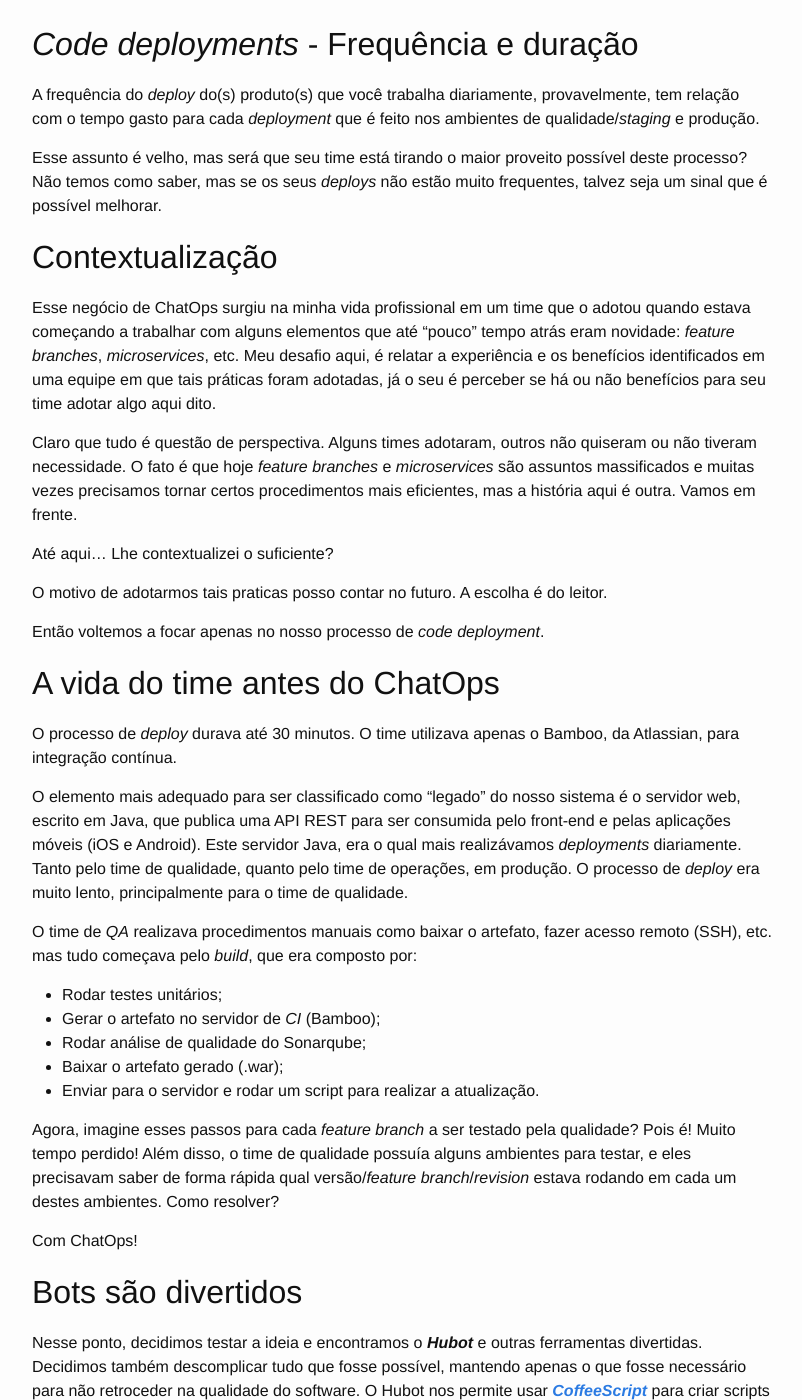
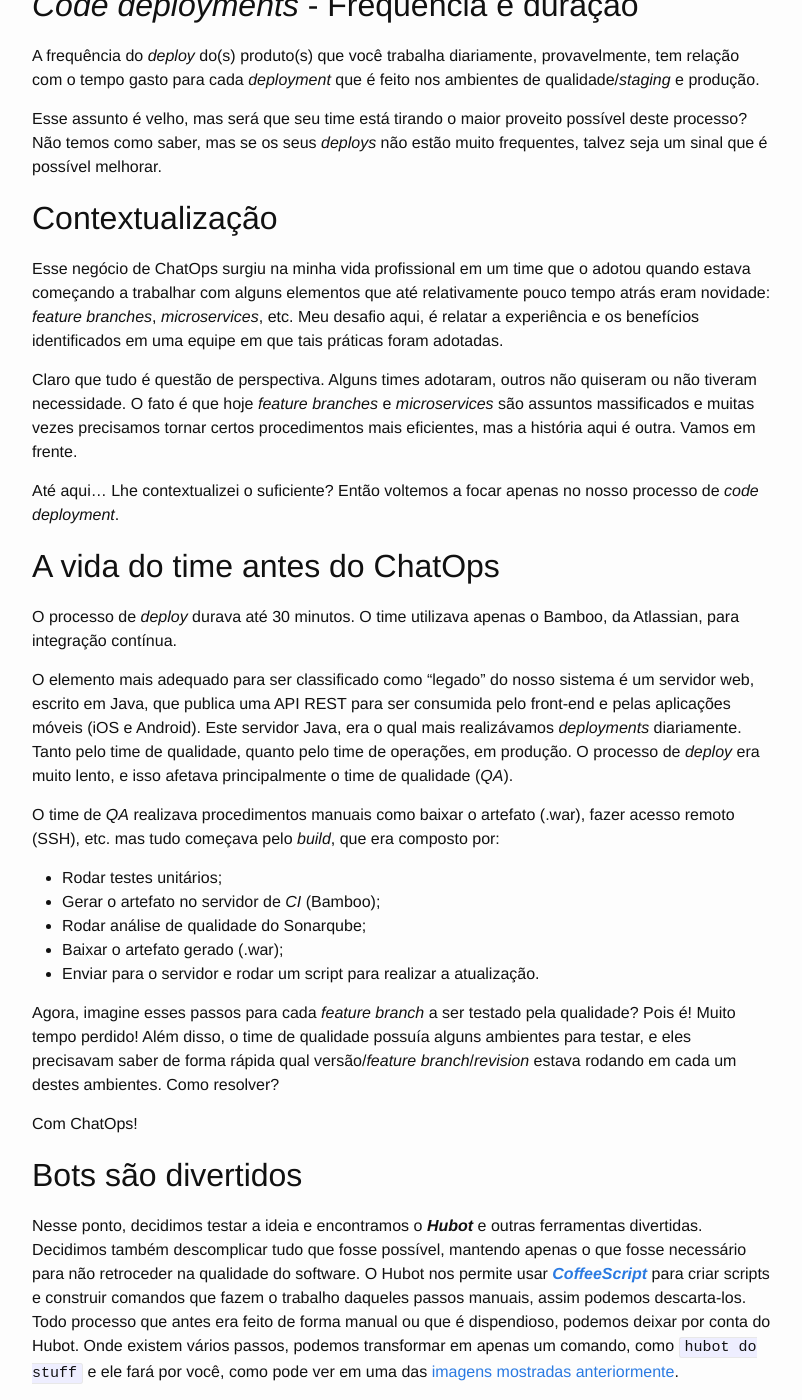
Before and after one commit to fernandonogueira/fernandonogueira.github.io, a Jekyll site: the page built from _posts/2015-07-27-chatops-comunicao-deployments-rpidos-times-satisfeitos.markdown, in a window 1280 px wide and 1400 px high, scrolled down 1308 px. Shown: the whole window, without its empty margins (238-1040 px from the left). Built offline with Jekyll 4.4.1, drawn with Linux system fonts in a browser that asks for light colours; comment, search, counter and statistics services are not loaded; some of the changed text lies outside the part shown.

Commit message:
ChatOps revision

```diff
--- a/_posts/2015-07-27-chatops-comunicao-deployments-rpidos-times-satisfeitos.markdown
+++ b/_posts/2015-07-27-chatops-comunicao-deployments-rpidos-times-satisfeitos.markdown
@@ -7,10 +7,7 @@ comments: true
 tags: [ Hubot, deploy, heaven, github ]
 css_classes: [ permalink ]
 ---
-
 ## ChatOps - o que é?
-Vamos começar por aqui.
-
 ChatOps é um termo muito creditado ao pessoal do Github. Se formos resumir, podemos dizer que é "_conversation-driven development_". Usando um _bot_ com _plugins_ e _scripts_, os times podem automatizar tarefas e colaborar, jogando fora os procedimentos repetitivos e economizando tempo.
 
 Para aplicar isso, os times usam bots para automatizar os procedimentos manuais e repetitivos. Alguns dos mais conhecidos são o [Hubot][hubot] e o [Lita][lita].
@@ -34,24 +31,21 @@ A frequência do _deploy_ do(s) produto(s) que você trabalha diariamente, prova
 Esse assunto é velho, mas será que seu time está tirando o maior proveito possível deste processo? Não temos como saber, mas se os seus _deploys_ não estão muito frequentes, talvez seja um sinal que é possível melhorar.
 
 ## Contextualização
-Esse negócio de ChatOps surgiu na minha vida profissional em um time que o adotou quando estava começando a trabalhar com alguns elementos que até "pouco" tempo atrás eram novidade: _feature branches_, _microservices_, etc. Meu desafio aqui, é relatar a experiência e os benefícios identificados em uma equipe em que tais práticas foram adotadas, já o seu é perceber se há ou não benefícios para seu time adotar algo aqui dito.
+Esse negócio de ChatOps surgiu na minha vida profissional em um time que o adotou quando estava começando a trabalhar com alguns elementos que até relativamente pouco tempo atrás eram novidade: _feature branches_, _microservices_, etc. Meu desafio aqui, é relatar a experiência e os benefícios identificados em uma equipe em que tais práticas foram adotadas.
 
 Claro que tudo é questão de perspectiva. Alguns times adotaram, outros não quiseram ou não tiveram necessidade. O fato é que hoje _feature branches_ e _microservices_ são assuntos massificados e muitas vezes precisamos tornar certos procedimentos mais eficientes, mas a história aqui é outra. Vamos em frente.
 
 Até aqui... Lhe contextualizei o suficiente?
-
-O motivo de adotarmos tais praticas posso contar no futuro. A escolha é do leitor.
-
 Então voltemos a focar apenas no nosso processo de _code deployment_.
 
 ## A vida do time antes do ChatOps
 O processo de _deploy_ durava até 30 minutos. O time utilizava apenas o Bamboo, da Atlassian, para integração contínua.
 
-O elemento mais adequado para ser classificado como "legado" do nosso sistema é o servidor web, escrito em Java, que publica uma API REST para ser consumida pelo front-end e pelas aplicações móveis (iOS e Android).
+O elemento mais adequado para ser classificado como "legado" do nosso sistema é um servidor web, escrito em Java, que publica uma API REST para ser consumida pelo front-end e pelas aplicações móveis (iOS e Android).
 Este servidor Java, era o qual mais realizávamos _deployments_ diariamente. Tanto pelo time de qualidade, quanto pelo time de operações, em produção.
-O processo de _deploy_ era muito lento, principalmente para o time de qualidade.
+O processo de _deploy_ era muito lento, e isso afetava principalmente o time de qualidade (_QA_).
 
-O time de _QA_ realizava procedimentos manuais como baixar o artefato, fazer acesso remoto (SSH), etc. mas tudo começava pelo _build_, que era composto por:
+O time de _QA_ realizava procedimentos manuais como baixar o artefato (.war), fazer acesso remoto (SSH), etc. mas tudo começava pelo _build_, que era composto por:
 - Rodar testes unitários;
 - Gerar o artefato no servidor de _CI_ (Bamboo);
 - Rodar análise de qualidade do Sonarqube;
```
Also changed, not shown: other parts of _posts/2015-07-27-chatops-comunicao-deployments-rpidos-times-satisfeitos.markdown (+4 -1 lines), 15 other files.
